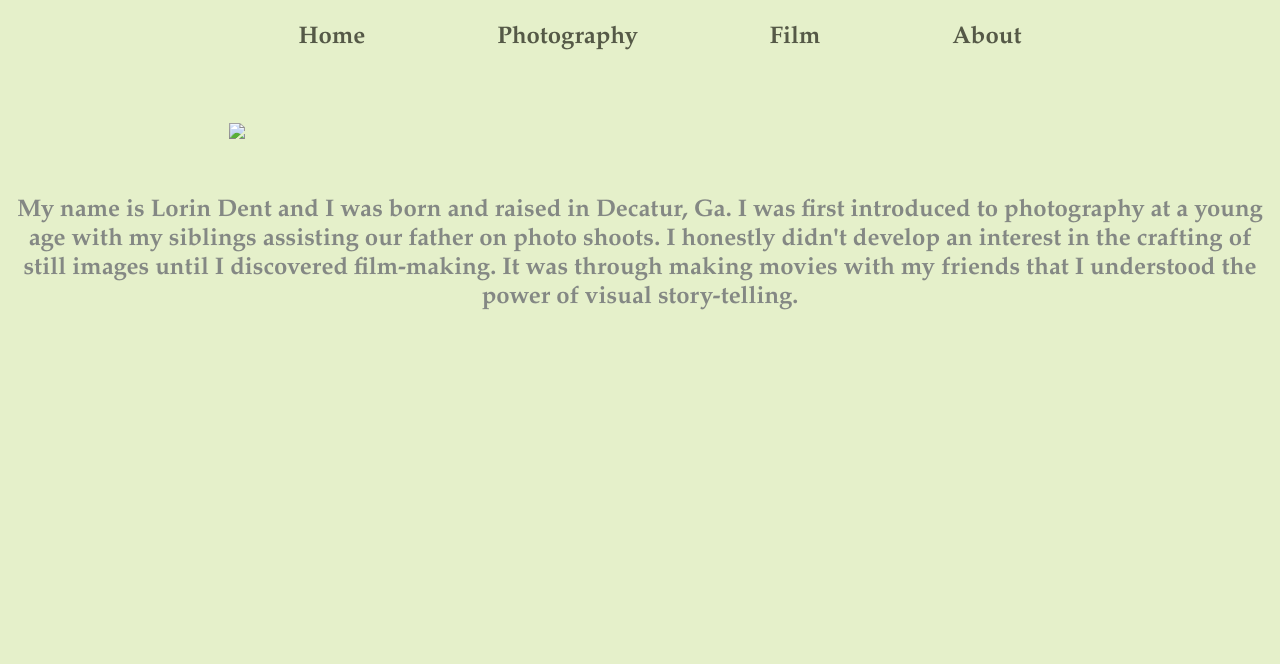
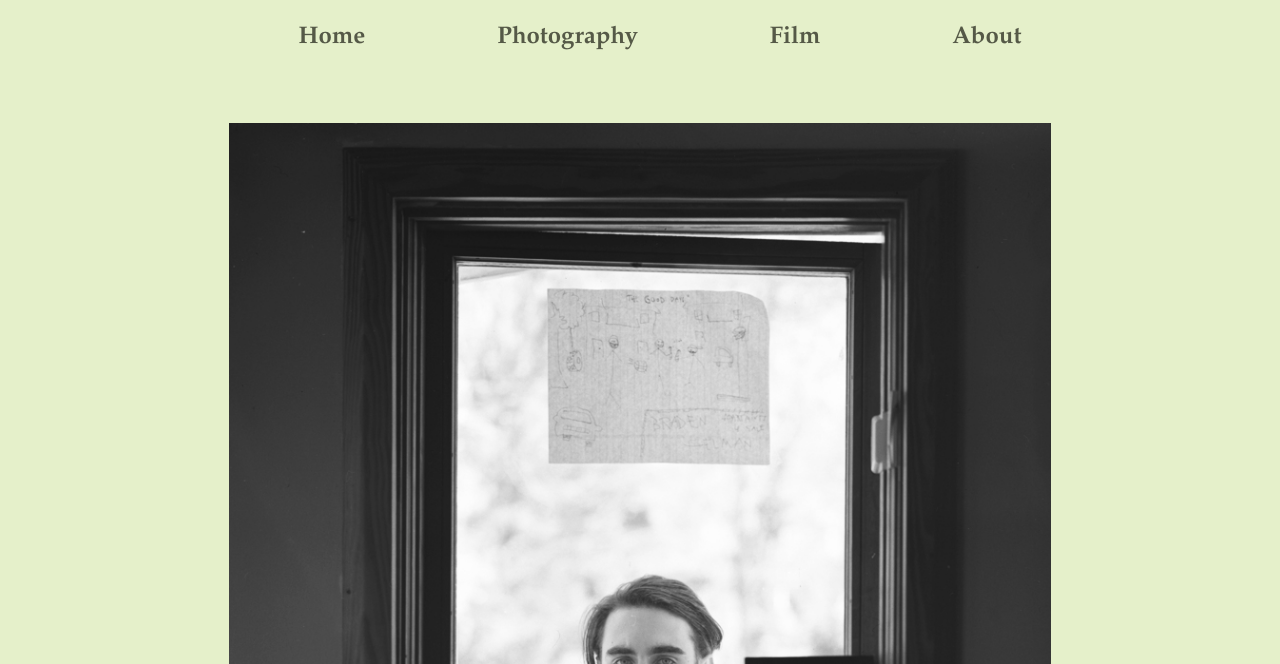
Before and after one commit to lorindent/Lorin-Dent-Creative, a website: page About.html in a window 1280 px wide. Shown: the part 136-800 px from the top of the page. Drawn offline with Linux system fonts and the light colour scheme.

Commit message:
About.html

```diff
--- a/About.html
+++ b/About.html
@@ -22,7 +22,7 @@
 <br>
 <br>
 	<br>
-	<img src="DENT_12.jpg" style="width:65%;">
+	<img src="DENT_12 copy.jpg" style="width:65%;">
 	<Br>
 	<br>
 	<br>
```
